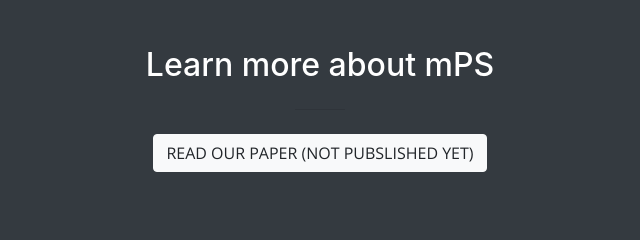
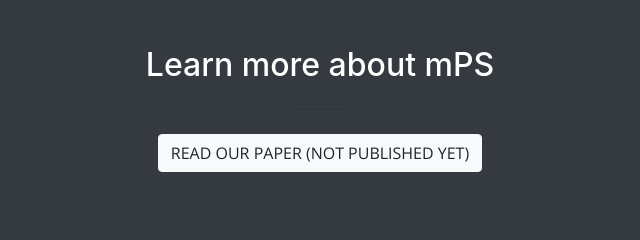
Before and after one commit to HideyukiShimizu/mPS_GI.github.io, a website with bundled scripts: page index.html in a window 1280 px wide. Shown: the part 2000-2240 px from the top of the page, 320-960 px from the left. Built offline with nearby package versions, Linux system fonts and the light colour scheme.

Commit message:
Update index.html

```diff
--- a/index.html
+++ b/index.html
@@ -135,7 +135,7 @@
       <div class="container text-center">
         <h2 class="mb-4">Learn more about mPS</h2>
         <hr class="my-4">
-        <a class="btn btn-light btn-xl sr-button" href="https://www.nature.com/nbt/">Read our paper (Not pubslished yet)</a>
+        <a class="btn btn-light btn-xl sr-button" href="https://www.nature.com/nbt/">Read our paper (Not published yet)</a>
       </div>
     </section>
 
```
